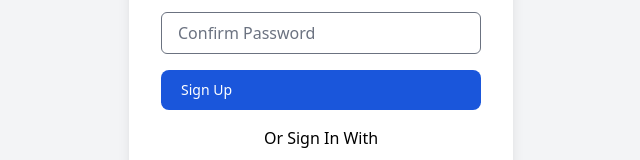
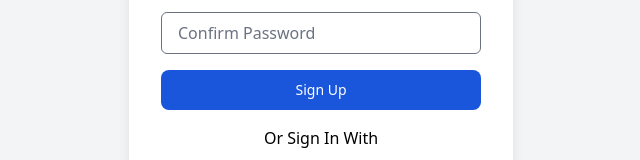
Before and after one commit to Arhyel24/duet-ai-build, a Next.js app: page /signup in a window 1280 px wide. Shown: the part 406-566 px from the top of the page, without its empty margins (319-959 px from the left). Built offline with nearby package versions, Linux system fonts and the light colour scheme; no server answers.

Commit message:
Minor text alignment fix login screen

```diff
--- a/app/components/login.tsx
+++ b/app/components/login.tsx
@@ -112,7 +112,7 @@
           )}
           <button
             type="submit"
-            className="w-full text-white bg-blue-700 hover:bg-blue-800 focus:ring-4 focus:ring-blue-300 font-medium rounded-lg text-sm px-5 py-2.5 text-center me-2 dark:bg-blue-600 dark:hover:bg-blue-700 dark:focus:ring-blue-800 flex items-center text-center"
+            className="w-full text-white bg-blue-700 hover:bg-blue-800 focus:ring-4 focus:ring-blue-300 font-medium rounded-lg text-sm px-5 py-2.5 text-center me-2 dark:bg-blue-600 dark:hover:bg-blue-700 dark:focus:ring-blue-800 flex items-center text-center justify-center"
           >
             {loading ? (
               <>
--- a/app/components/signup.tsx
+++ b/app/components/signup.tsx
@@ -150,7 +150,7 @@
           )}
           <button
             type="submit"
-            className="w-full text-white bg-blue-700 hover:bg-blue-800 focus:ring-4 focus:ring-blue-300 font-medium rounded-lg text-sm px-5 py-2.5 text-center me-2 dark:bg-blue-600 dark:hover:bg-blue-700 dark:focus:ring-blue-800 flex items-center  text-center"
+            className="w-full text-white bg-blue-700 hover:bg-blue-800 focus:ring-4 focus:ring-blue-300 font-medium rounded-lg text-sm px-5 py-2.5 text-center me-2 dark:bg-blue-600 dark:hover:bg-blue-700 dark:focus:ring-blue-800 flex items-center  text-center justify-center"
           >
             {loading ? (
               <>
```
